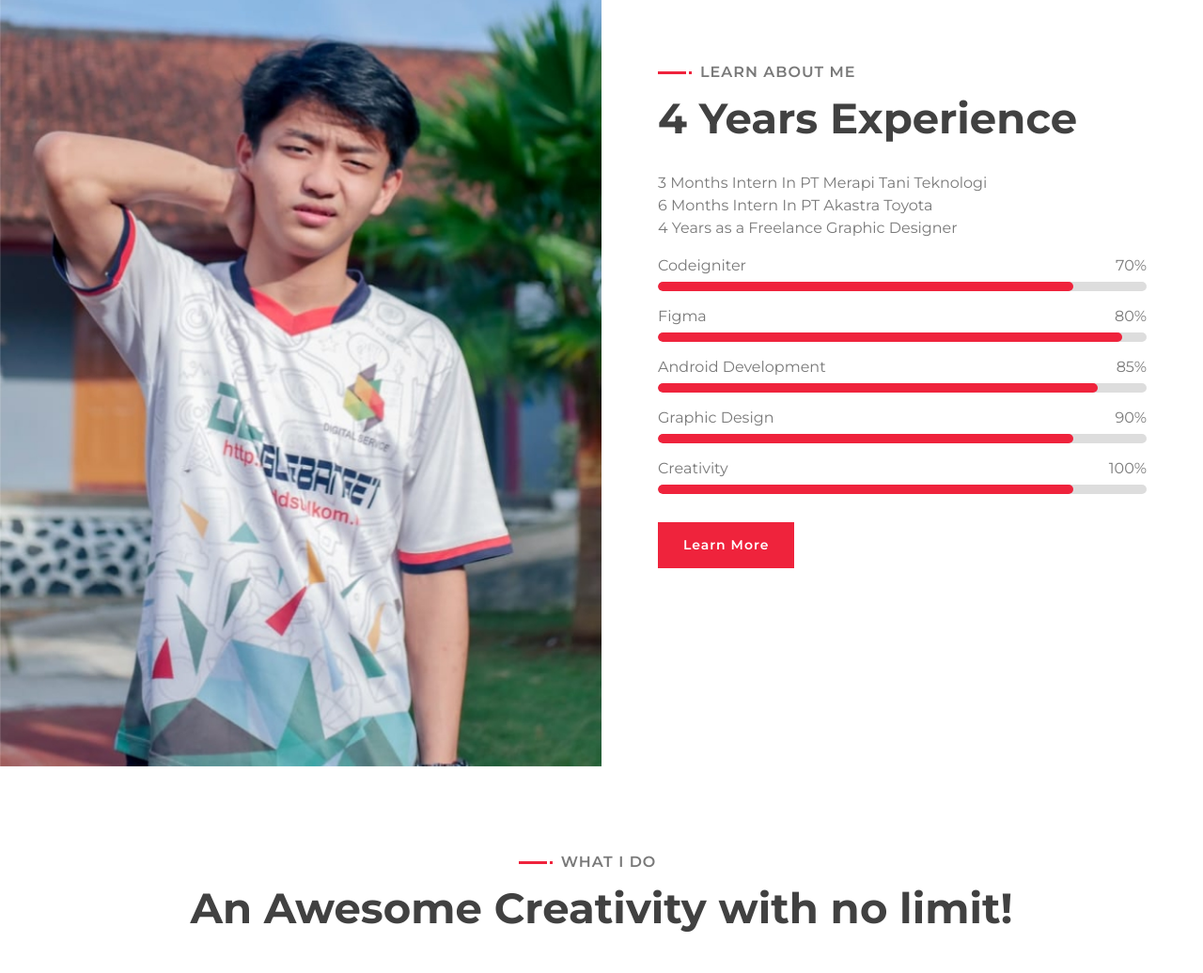
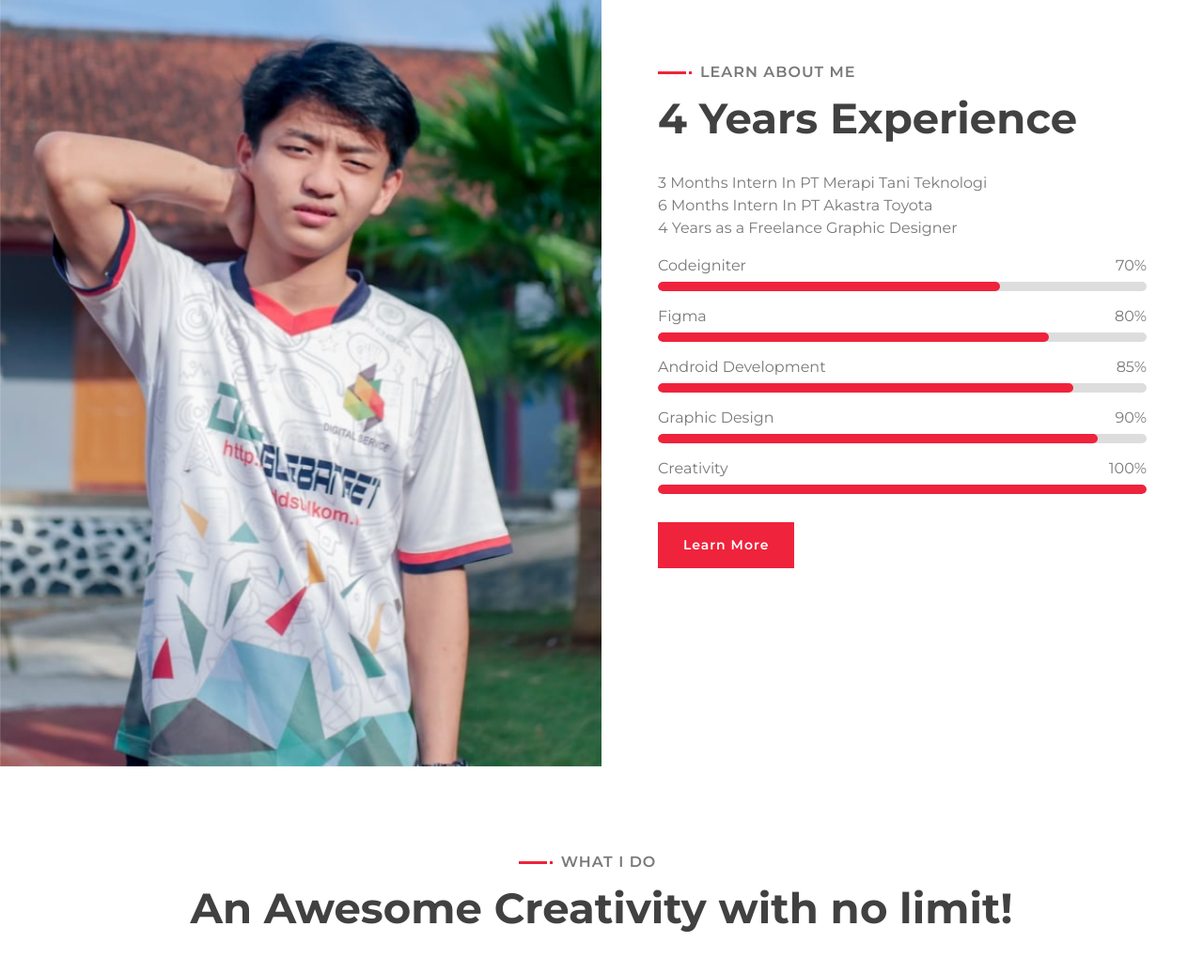
Before and after one commit to FaidFadjri/portofolio, a plain HTML site: page index.html in a window 1280 px wide. Shown: the part 815-1851 px from the top of the page at 94% size. Drawn offline with nearby package versions, Linux system fonts and the light colour scheme.

Commit message:
Update index.html

```diff
--- a/index.html
+++ b/index.html
@@ -106,31 +106,31 @@
                                     <p>Codeigniter</p><p>70%</p>
                                 </div>
                                 <div class="progress">
-                                    <div class="progress-bar" role="progressbar" aria-valuenow="85" aria-valuemin="0" aria-valuemax="100"></div>
+                                    <div class="progress-bar" role="progressbar" aria-valuenow="70" aria-valuemin="0" aria-valuemax="100"></div>
                                 </div>
                                 <div class="skill-name">
                                     <p>Figma</p><p>80%</p>
                                 </div>
                                 <div class="progress">
-                                    <div class="progress-bar" role="progressbar" aria-valuenow="95" aria-valuemin="0" aria-valuemax="100"></div>
+                                    <div class="progress-bar" role="progressbar" aria-valuenow="80" aria-valuemin="0" aria-valuemax="100"></div>
                                 </div>
                                 <div class="skill-name">
                                     <p>Android Development</p><p>85%</p>
                                 </div>
                                 <div class="progress">
-                                    <div class="progress-bar" role="progressbar" aria-valuenow="90" aria-valuemin="0" aria-valuemax="100"></div>
+                                    <div class="progress-bar" role="progressbar" aria-valuenow="85" aria-valuemin="0" aria-valuemax="100"></div>
                                 </div>
                                 <div class="skill-name">
                                     <p>Graphic Design</p><p>90%</p>
                                 </div>
                                 <div class="progress">
-                                    <div class="progress-bar" role="progressbar" aria-valuenow="85" aria-valuemin="0" aria-valuemax="100"></div>
+                                    <div class="progress-bar" role="progressbar" aria-valuenow="90" aria-valuemin="0" aria-valuemax="100"></div>
                                 </div>
                                  <div class="skill-name">
                                     <p>Creativity</p><p>100%</p>
                                 </div>
                                 <div class="progress">
-                                    <div class="progress-bar" role="progressbar" aria-valuenow="85" aria-valuemin="0" aria-valuemax="100"></div>
+                                    <div class="progress-bar" role="progressbar" aria-valuenow="100" aria-valuemin="0" aria-valuemax="100"></div>
                                 </div>
                             </div>
                             <a class="btn" href="https://www.instagram.com/faidfxdjri/">Learn More</a>
```
